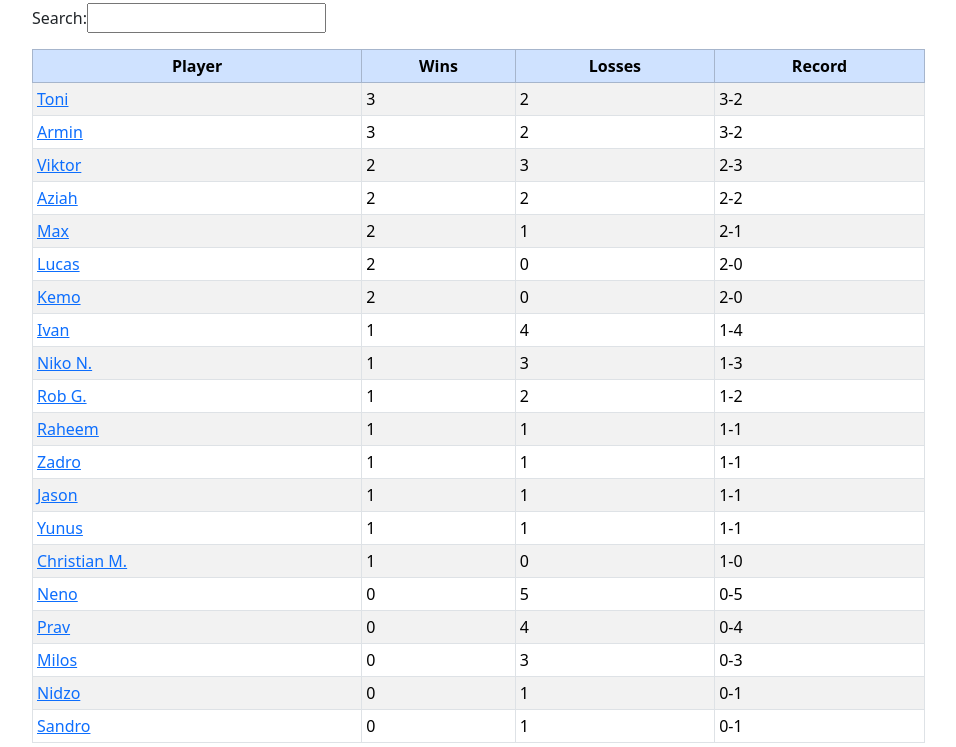
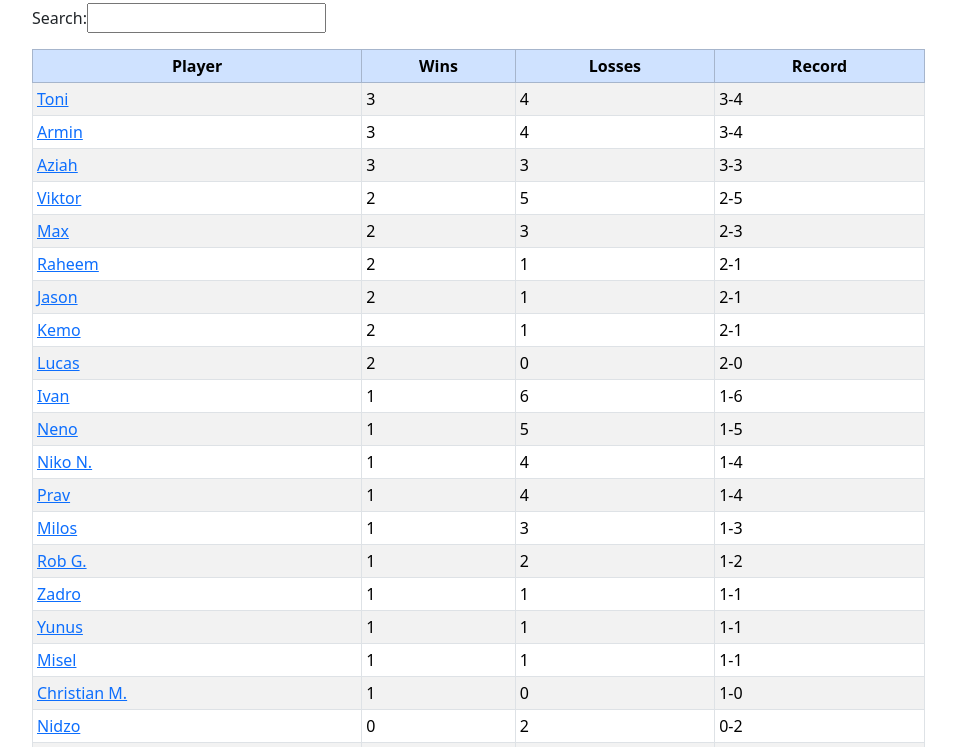
Before and after one commit to neno-kovacevic/rexdale-runs, a plain HTML site: page index.html in a window 1280 px wide. Shown: the part 53-800 px from the top of the page, without its empty margins (50-1006 px from the left). Drawn offline with nearby package versions, Linux system fonts and the light colour scheme.

Commit message:
update ranking as of sat feb3 rsg run

```diff
--- a/index.html
+++ b/index.html
@@ -58,15 +58,15 @@
           </tr>
           <tr>
             <td><a href="./players/raheem.html">Raheem</a></td>
+            <td>2</td>
             <td>1</td>
-            <td>1</td>
-            <td>1-1</td>
+            <td>2-1</td>
           </tr>
           <tr>
             <td><a href="./players/aziah.html">Aziah</a></td>
-            <td>2</td>
-            <td>2</td>
-            <td>2-2</td>
+            <td>3</td>
+            <td>3</td>
+            <td>3-3</td>
           </tr>
           <tr>
             <td><a href="./players/galati.html">Rob G.</a></td>
@@ -77,20 +77,20 @@
           <tr>
             <td><a href="./players/toniz.html">Toni</a></td>
             <td>3</td>
-            <td>2</td>
-            <td>3-2</td>
+            <td>4</td>
+            <td>3-4</td>
           </tr>
           <tr>
             <td><a href="./players/armin.html">Armin</a></td>
             <td>3</td>
-            <td>2</td>
-            <td>3-2</td>
+            <td>4</td>
+            <td>3-4</td>
           </tr>
           <tr>
             <td><a href="./players/neno.html">Neno</a></td>
-            <td>0</td>
+            <td>1</td>
             <td>5</td>
-            <td>0-5</td>
+            <td>1-5</td>
           </tr>
           <tr>
             <td><a href="./players/zadro.html">Zadro</a></td>
@@ -101,38 +101,38 @@
           <tr>
             <td><a href="./players/viktor.html">Viktor</a></td>
             <td>2</td>
-            <td>3</td>
-            <td>2-3</td>
+            <td>5</td>
+            <td>2-5</td>
           </tr>
           <tr>
             <td><a href="./players/nikonever.html">Niko N.</a></td>
-            <td>1</td>
-            <td>3</td>
-            <td>1-3</td>
-          </tr>
-          <tr>
-            <td><a href="./players/ivan.html">Ivan</a></td>
             <td>1</td>
             <td>4</td>
             <td>1-4</td>
           </tr>
           <tr>
+            <td><a href="./players/ivan.html">Ivan</a></td>
+            <td>1</td>
+            <td>6</td>
+            <td>1-6</td>
+          </tr>
+          <tr>
             <td><a href="./players/maxnever.html">Max</a></td>
+            <td>2</td>
+            <td>3</td>
+            <td>2-3</td>
+          </tr>
+          <tr>
+            <td><a href="./players/prav.html">Prav</a></td>
+            <td>1</td>
+            <td>4</td>
+            <td>1-4</td>
+          </tr>
+          <tr>
+            <td><a href="./players/jason.html">Jason</a></td>
             <td>2</td>
             <td>1</td>
             <td>2-1</td>
-          </tr>
-          <tr>
-            <td><a href="./players/prav.html">Prav</a></td>
-            <td>0</td>
-            <td>4</td>
-            <td>0-4</td>
-          </tr>
-          <tr>
-            <td><a href="./players/jason.html">Jason</a></td>
-            <td>1</td>
-            <td>1</td>
-            <td>1-1</td>
           </tr>
           <tr>
             <td><a href="./players/yunus.html">Yunus</a></td>
@@ -142,24 +142,42 @@
           </tr>
           <tr>
             <td><a href="./players/milos.html">Milos</a></td>
-            <td>0</td>
+            <td>1</td>
             <td>3</td>
-            <td>0-3</td>
+            <td>1-3</td>
           </tr>
           <tr>
             <td><a href="./players/nidzo.html">Nidzo</a></td>
+            <td>0</td>
+            <td>2</td>
+            <td>0-2</td>
+          </tr>
+          <tr>
+            <td><a href="./players/kemo.html">Kemo</a></td>
+            <td>2</td>
+            <td>1</td>
+            <td>2-1</td>
+          </tr>
+          <tr>
+            <td><a href="./players/sandro.html">Sandro</a></td>
             <td>0</td>
             <td>1</td>
             <td>0-1</td>
           </tr>
           <tr>
-            <td><a href="./players/kemo.html">Kemo</a></td>
-            <td>2</td>
-            <td>0</td>
-            <td>2-0</td>
+            <td><a href="./players/misel.html">Misel</a></td>
+            <td>1</td>
+            <td>1</td>
+            <td>1-1</td>
           </tr>
           <tr>
-            <td><a href="./players/sandro.html">Sandro</a></td>
+            <td><a href="./players/sven.html">Sven</a></td>
+            <td>0</td>
+            <td>1</td>
+            <td>0-1</td>
+          </tr>
+          <tr>
+            <td><a href="./players/erik.html">Erik</a></td>
             <td>0</td>
             <td>1</td>
             <td>0-1</td>
--- /dev/null
+++ b/players/erik.html
@@ -0,0 +1,18 @@
+<!DOCTYPE html>
+<html lang="en">
+  <head>
+    <meta charset="UTF-8" />
+    <meta http-equiv="X-UA-Compatible" content="IE=edge" />
+    <meta name="viewport" content="width=device-width, initial-scale=1.0" />
+    <title>Erik Petrovic</title>
+    <link
+      href="https://cdn.jsdelivr.net/npm/bootstrap@5.3.2/dist/css/bootstrap.min.css"
+      rel="stylesheet"
+      integrity="sha384-T3c6CoIi6uLrA9TneNEoa7RxnatzjcDSCmG1MXxSR1GAsXEV/Dwwykc2MPK8M2HN"
+      crossorigin="anonymous"
+    />
+  </head>
+  <body>
+    <h1>Erik Petrovic</h1>
+  </body>
+</html>
```
Also changed, not shown: players/misel.html (added, +18 -0 lines), players/sven.html (added, +18 -0 lines).
